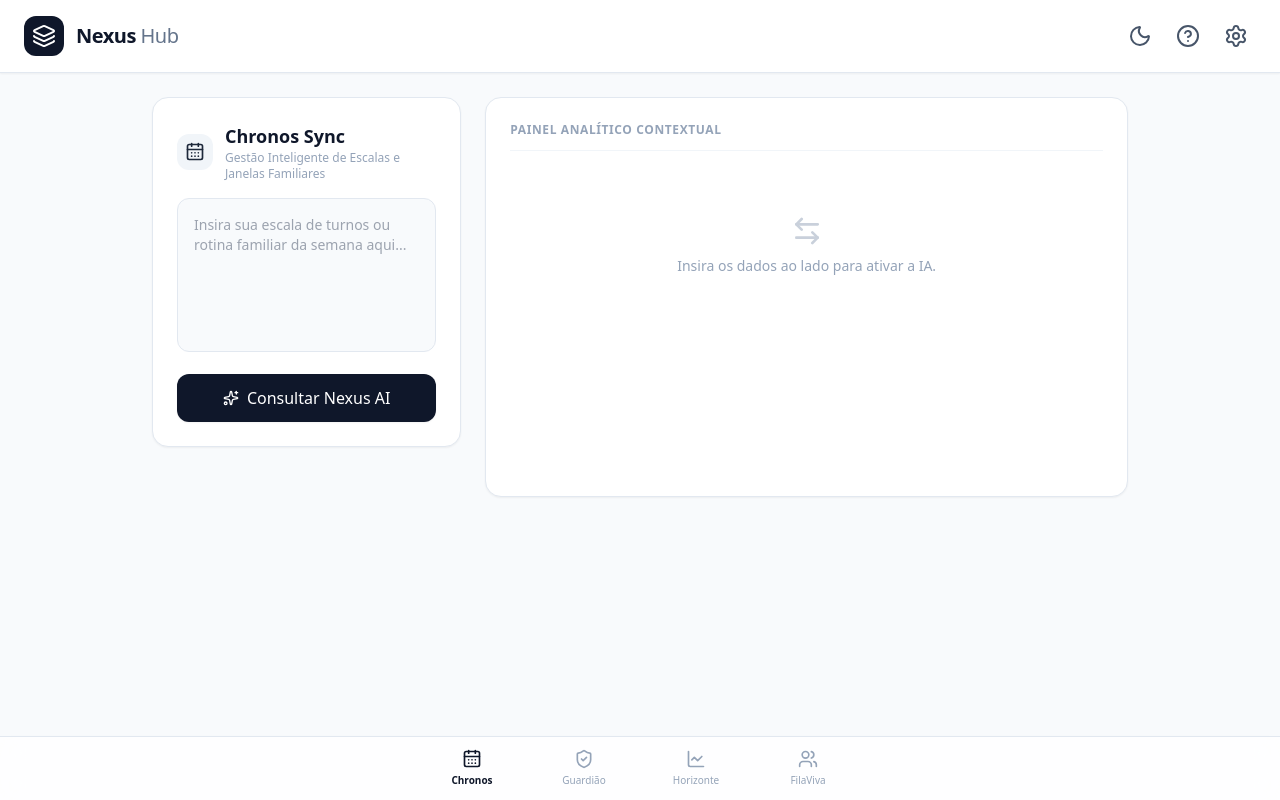
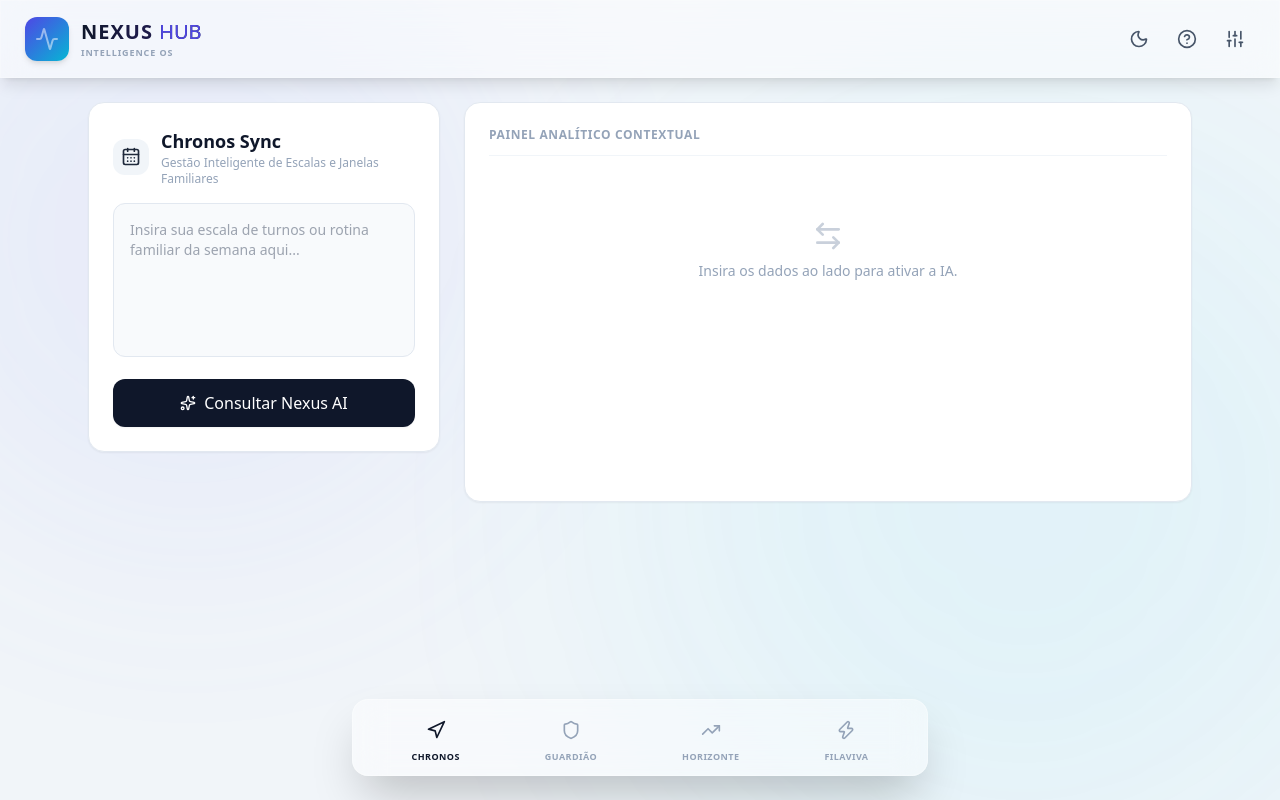
Before and after one commit to jamesnegrini89-ops/Meu-app-dia-dia, a plain HTML site: page index.html in a window 1280 px wide. Drawn offline with nearby package versions, Linux system fonts and the light colour scheme.

Commit message:
Update index.html

```diff
--- a/index.html
+++ b/index.html
@@ -1,62 +1,115 @@
 <!DOCTYPE html>
-<html lang="pt-BR" class="transition-colors duration-300">
+<html lang="pt-BR" class="class">
 <head>
   <meta charset="UTF-8">
   <meta name="viewport" content="width=device-width, initial-scale=1.0">
-  <title>Nexus Hub</title>
+  <title>Nexus Hub v2.0</title>
   <link rel="manifest" href="manifest.json">
   <link rel="stylesheet" href="styles.css">
-  <meta name="theme-color" content="#0f172a">
+  <meta name="theme-color" content="#020617">
   <script src="https://cdn.tailwindcss.com"></script>
   <script>
     tailwind.config = {
       darkMode: 'class',
+      theme: {
+        extend: {
+          animation: {
+            'pulse-slow': 'pulse 4s cubic-bezier(0.4, 0, 0.6, 1) infinite',
+            'glow': 'glow 2s ease-in-out infinite alternate',
+          }
+        }
+      }
     }
   </script>
   <script src="https://unpkg.com/lucide@latest"></script>
+  <style>
+    /* Efeito de transição global e scroll suave */
+    * { transition: background-color 0.4s ease, border-color 0.4s ease; font-feature-settings: "cv02", "cv03", "cv04", "cv11"; }
+    .glass-effect {
+      background: rgba(255, 255, 255, 0.45);
+      backdrop-filter: blur(16px);
+      -webkit-backdrop-filter: blur(16px);
+      border: 1px solid rgba(255, 255, 255, 0.3);
+    }
+    .dark .glass-effect {
+      background: rgba(15, 23, 42, 0.45);
+      backdrop-filter: blur(16px);
+      -webkit-backdrop-filter: blur(16px);
+      border: 1px solid rgba(255, 255, 255, 0.05);
+    }
+    @keyframes glow {
+      from { box-shadow: 0 0 5px rgba(99, 102, 241, 0.2); }
+      to { box-shadow: 0 0 20px rgba(99, 102, 241, 0.6); }
+    }
+  </style>
 </head>
-<body class="bg-slate-50 dark:bg-slate-900 text-slate-800 dark:text-slate-200 font-sans antialiased min-h-screen flex flex-col transition-colors duration-300">
+<body class="bg-slate-100 dark:bg-[#020617] text-slate-900 dark:text-slate-100 font-sans antialiased min-h-screen flex flex-col overflow-x-hidden selection:bg-indigo-500 selection:text-white">
 
-  <header class="bg-white dark:bg-slate-800 border-b border-slate-200 dark:border-slate-700 sticky top-0 z-50 px-6 py-4 flex justify-between items-center shadow-sm transition-colors duration-300">
-    <div class="flex items-center space-x-3">
-      <div class="p-2 bg-slate-900 dark:bg-slate-100 text-white dark:text-slate-900 rounded-xl">
-        <i data-lucide="layers" class="w-6 h-6"></i>
+  <!-- Fundo Abstrato Futurista (Orbes de Luz Estilo Sci-Fi) -->
+  <div class="fixed inset-0 pointer-events-none overflow-hidden z-0">
+    <div class="absolute top-[-10%] left-[-10%] w-[50vw] h-[50vw] rounded-full bg-indigo-400/10 dark:bg-indigo-600/10 blur-[120px] animate-pulse-slow"></div>
+    <div class="absolute bottom-[-10%] right-[-10%] w-[60vw] h-[60vw] rounded-full bg-cyan-400/10 dark:bg-cyan-600/10 blur-[140px] animate-pulse-slow"></div>
+  </div>
+
+  <!-- Header Aero-Glass -->
+  <header class="glass-effect sticky top-0 z-50 px-6 py-4 flex justify-between items-center shadow-lg border-b border-white/20 dark:border-slate-800/50">
+    <div class="flex items-center space-x-3 group cursor-pointer">
+      <div class="p-2.5 bg-gradient-to-br from-indigo-600 to-cyan-500 text-white rounded-xl shadow-md group-hover:rotate-12 transition-transform duration-300">
+        <i data-lucide="activity" class="w-6 h-6 animate-pulse"></i>
       </div>
-      <h1 class="text-xl font-bold tracking-tight text-slate-900 dark:text-white">Nexus <span class="text-slate-500 dark:text-slate-400 font-normal">Hub</span></h1>
+      <div>
+        <h1 class="text-xl font-black tracking-wider bg-clip-text text-transparent bg-gradient-to-r from-slate-900 via-indigo-950 to-slate-900 dark:from-white dark:via-indigo-200 dark:to-white">
+          NEXUS <span class="text-indigo-600 dark:text-indigo-400 font-light tracking-normal">HUB</span>
+        </h1>
+        <p class="text-[9px] uppercase tracking-widest text-slate-400 dark:text-slate-500 font-bold">Intelligence OS</p>
+      </div>
     </div>
+
     <div class="flex items-center space-x-2">
-      <button onclick="app.toggleDarkMode()" class="p-2 hover:bg-slate-100 dark:hover:bg-slate-700 rounded-lg text-slate-600 dark:text-slate-300 transition" title="Modo Noturno">
-        <i data-lucide="moon" id="theme-icon" class="w-6 h-6"></i>
+      <!-- Controles de Sistema -->
+      <button onclick="app.toggleDarkMode()" class="p-2.5 hover:bg-slate-200/50 dark:hover:bg-slate-800/50 rounded-xl text-slate-600 dark:text-slate-400 hover:text-indigo-600 dark:hover:text-cyan-400 transition-all active:scale-95" title="Alternar Matriz de Luz">
+        <i data-lucide="moon" id="theme-icon" class="w-5 h-5"></i>
       </button>
-      <button onclick="app.switchView('duvidas')" class="p-2 hover:bg-slate-100 dark:hover:bg-slate-700 rounded-lg text-slate-600 dark:text-slate-300 transition" title="Central de Dúvidas">
-        <i data-lucide="help-circle" class="w-6 h-6"></i>
+      <button onclick="app.switchView('duvidas')" class="p-2.5 hover:bg-slate-200/50 dark:hover:bg-slate-800/50 rounded-xl text-slate-600 dark:text-slate-400 hover:text-indigo-600 dark:hover:text-cyan-400 transition-all active:scale-95" title="Terminal de Diagnóstico">
+        <i data-lucide="help-circle" class="w-5 h-5"></i>
       </button>
-      <button onclick="app.switchView('settings')" class="p-2 hover:bg-slate-100 dark:hover:bg-slate-700 rounded-lg text-slate-600 dark:text-slate-300 transition" title="Configurações">
-        <i data-lucide="settings" class="w-6 h-6"></i>
+      <button onclick="app.switchView('settings')" class="p-2.5 hover:bg-slate-200/50 dark:hover:bg-slate-800/50 rounded-xl text-slate-600 dark:text-slate-400 hover:text-indigo-600 dark:hover:text-cyan-400 transition-all active:scale-95" title="Núcleo de Chaves">
+        <i data-lucide="sliders" class="w-5 h-5"></i>
       </button>
     </div>
   </header>
 
-  <main id="app-content" class="flex-1 max-w-5xl w-full mx-auto p-6 pb-24">
-    </main>
+  <!-- Painel de Exibição Principal -->
+  <main id="app-content" class="flex-1 max-w-6xl w-full mx-auto p-6 pb-28 z-10">
+    <!-- Módulos Injetados -->
+  </main>
 
-  <nav class="bg-white/80 dark:bg-slate-800/80 backdrop-blur-md border-t border-slate-200 dark:border-slate-700 fixed bottom-0 left-0 right-0 py-3 px-4 shadow-lg z-50 transition-colors duration-300">
-    <div class="max-w-md mx-auto flex justify-around items-center">
-      <button onclick="app.switchView('chronos')" class="nav-btn flex flex-col items-center text-slate-400 dark:text-slate-500 hover:text-slate-900 dark:hover:text-white transition w-1/4">
-        <i data-lucide="calendar-days" class="w-5 h-5"></i>
-        <span class="text-[10px] mt-1 font-medium">Chronos</span>
+  <!-- Dock de Navegação Estilo iOS/Sci-Fi -->
+  <nav class="fixed bottom-6 left-4 right-4 max-w-xl mx-auto glass-effect rounded-2xl py-3 px-4 shadow-2xl border border-white/30 dark:border-slate-700/40 z-50">
+    <div class="flex justify-around items-center">
+      <button onclick="app.switchView('chronos')" class="nav-btn flex flex-col items-center text-slate-400 dark:text-slate-500 hover:text-indigo-600 dark:hover:text-indigo-400 transition-all duration-300 transform active:scale-90">
+        <div class="icon-box p-2 rounded-xl transition-all">
+          <i data-lucide="navigation" class="w-5 h-5"></i>
+        </div>
+        <span class="text-[9px] mt-0.5 tracking-wider uppercase font-bold">Chronos</span>
       </button>
-      <button onclick="app.switchView('guardiao')" class="nav-btn flex flex-col items-center text-slate-400 dark:text-slate-500 hover:text-slate-900 dark:hover:text-white transition w-1/4">
-        <i data-lucide="shield-check" class="w-5 h-5"></i>
-        <span class="text-[10px] mt-1 font-medium">Guardião</span>
+      <button onclick="app.switchView('guardiao')" class="nav-btn flex flex-col items-center text-slate-400 dark:text-slate-500 hover:text-cyan-600 dark:hover:text-cyan-400 transition-all duration-300 transform active:scale-90">
+        <div class="icon-box p-2 rounded-xl transition-all">
+          <i data-lucide="shield" class="w-5 h-5"></i>
+        </div>
+        <span class="text-[9px] mt-0.5 tracking-wider uppercase font-bold">Guardião</span>
       </button>
-      <button onclick="app.switchView('horizonte')" class="nav-btn flex flex-col items-center text-slate-400 dark:text-slate-500 hover:text-slate-900 dark:hover:text-white transition w-1/4">
-        <i data-lucide="line-chart" class="w-5 h-5"></i>
-        <span class="text-[10px] mt-1 font-medium">Horizonte</span>
+      <button onclick="app.switchView('horizonte')" class="nav-btn flex flex-col items-center text-slate-400 dark:text-slate-500 hover:text-emerald-600 dark:hover:text-emerald-400 transition-all duration-300 transform active:scale-90">
+        <div class="icon-box p-2 rounded-xl transition-all">
+          <i data-lucide="trending-up" class="w-5 h-5"></i>
+        </div>
+        <span class="text-[9px] mt-0.5 tracking-wider uppercase font-bold">Horizonte</span>
       </button>
-      <button onclick="app.switchView('filaviva')" class="nav-btn flex flex-col items-center text-slate-400 dark:text-slate-500 hover:text-slate-900 dark:hover:text-white transition w-1/4">
-        <i data-lucide="users" class="w-5 h-5"></i>
-        <span class="text-[10px] mt-1 font-medium">FilaViva</span>
+      <button onclick="app.switchView('filaviva')" class="nav-btn flex flex-col items-center text-slate-400 dark:text-slate-500 hover:text-amber-600 dark:hover:text-amber-400 transition-all duration-300 transform active:scale-90">
+        <div class="icon-box p-2 rounded-xl transition-all">
+          <i data-lucide="zap" class="w-5 h-5"></i>
+        </div>
+        <span class="text-[9px] mt-0.5 tracking-wider uppercase font-bold">FilaViva</span>
       </button>
     </div>
   </nav>
```
